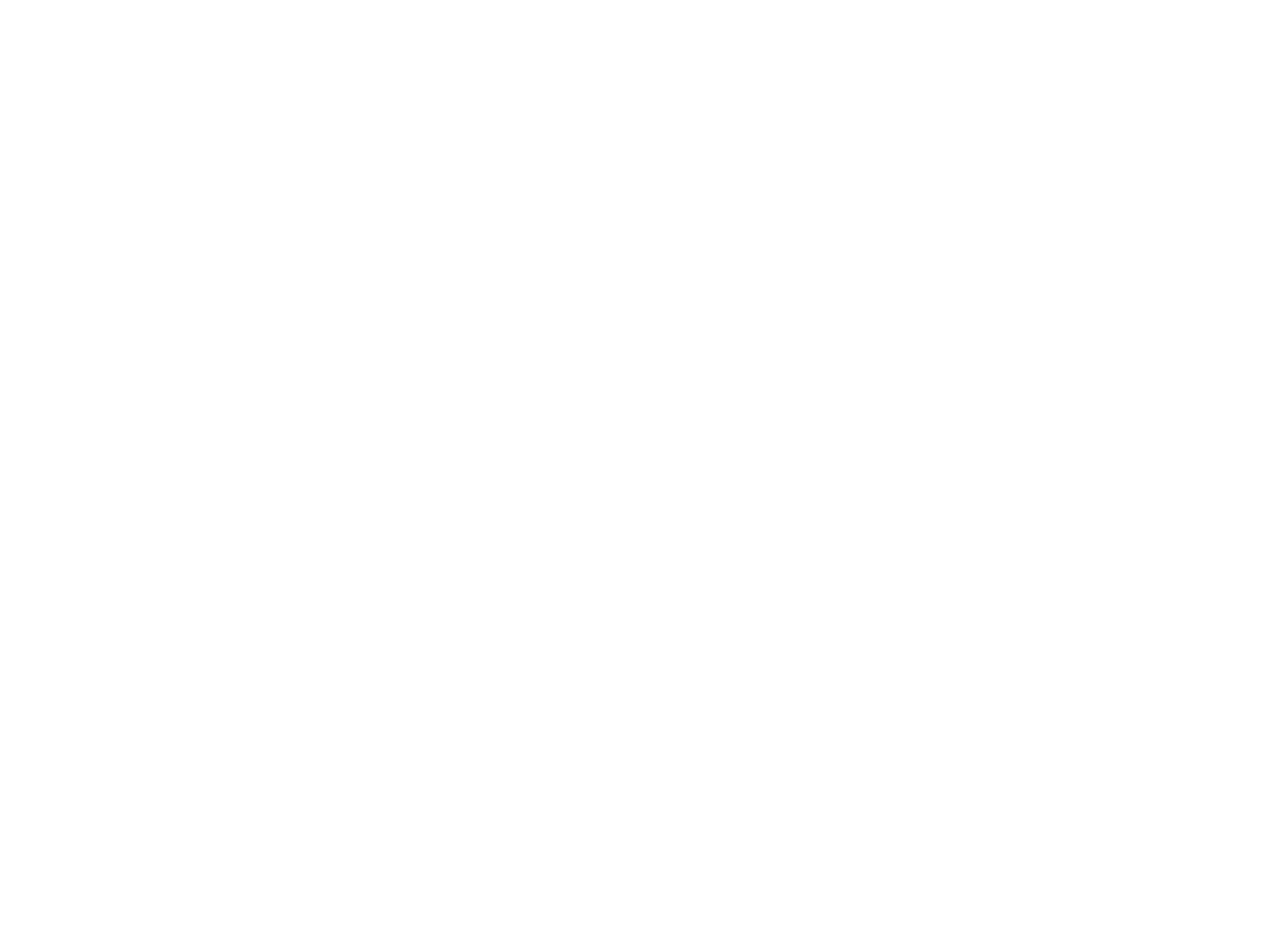
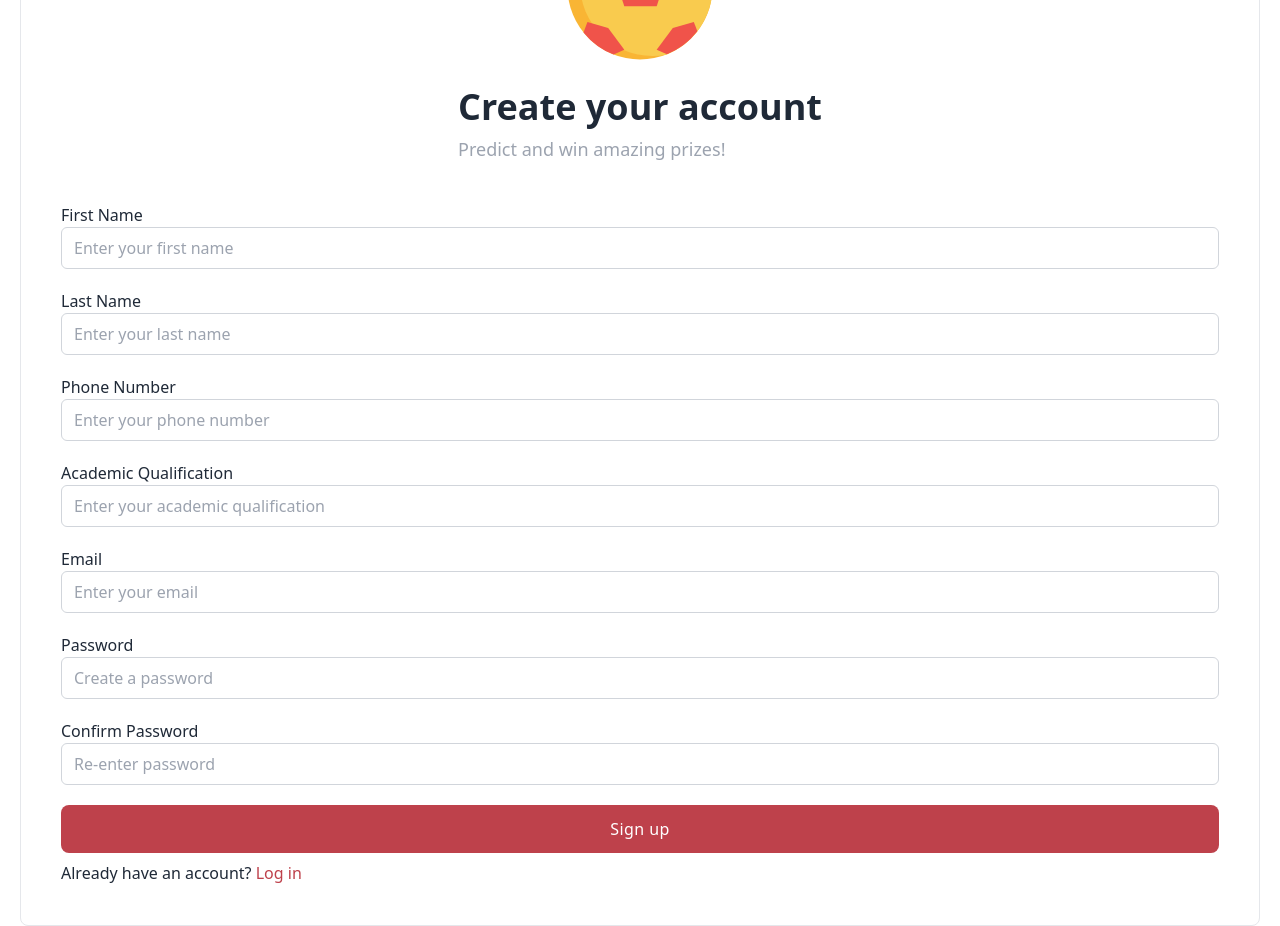
Before and after one commit to subegshahi/wc2022-prediction, a React (Vite) app: page / in a window 1280 px wide. Shown: the part 1040-1966 px from the top of the page. Before the commit the page ends 800 px from the top, so only its background shows below. Built offline with nearby package versions, Linux system fonts and the light colour scheme.

Commit message:
Sign up created

```diff
--- a/src/components/Login.jsx
+++ b/src/components/Login.jsx
@@ -1,16 +1,22 @@
 import React from "react";
+import worldCup from "../assets/icons/world-cup.svg";
 
 export const Login = () => {
   return (
     <section className="text-gray-800 ">
-      <div className="continer mx-auto px-5">
+      <div className="container mx-auto px-5">
         <div className="border rounded-lg p-10 mt-24">
-          <div className=" flex flex-col items-center">
-            <h1 className="font-semibold text-4xl">Welcome back</h1>
+          <div className="flex flex-col items-center">
+            <img className="w-40" src={worldCup} alt="" />
 
-            <h2 className="text-lg text-gray-400 mt-2">
-              Welcome back! Please enter your details
-            </h2>
+            <div className="mt-5">
+              <h1 className="font-semibold text-4xl text-center">
+                Welcome back
+              </h1>
+              <h2 className="text-lg text-gray-400 mt-2">
+                Welcome back! Please enter your details
+              </h2>
+            </div>
           </div>
 
           <form className="mt-10" action="">
--- a/src/components/Signup.tsx
+++ b/src/components/Signup.tsx
@@ -1,5 +1,120 @@
 import React from "react";
+import football from "../assets/icons/football.svg";
 
 export const Signup = () => {
-  return <div>Signup</div>;
+  return (
+    <section className="text-gray-800 ">
+      <div className="container mx-auto px-5">
+        <div className="border rounded-lg p-10 mt-24">
+          <div className="flex flex-col items-center">
+            <img className="w-40" src={football} alt="" />
+
+            <div className="mt-5">
+              <h1 className="font-semibold text-4xl text-center">
+                Create your account
+              </h1>
+              <h2 className="text-lg text-gray-400 mt-2">
+                Predict and win amazing prizes!
+              </h2>
+            </div>
+          </div>
+
+          <form className="mt-10" action="">
+            <div>
+              <label className="block" htmlFor="">
+                First Name
+              </label>
+
+              <input
+                className="w-full py-2 px-3 border border-gray-300 rounded-md focus:outline-none focus:border-primary-500 focus:ring-1 focus:ring-primary-500"
+                type="text"
+                placeholder="Enter your first name"
+              />
+            </div>
+
+            <div className="mt-5">
+              <label className="block" htmlFor="">
+                Last Name
+              </label>
+
+              <input
+                className="w-full py-2 px-3 border border-gray-300 rounded-md focus:outline-none focus:border-primary-500 focus:ring-1 focus:ring-primary-500"
+                type="Email"
+                placeholder="Enter your last name"
+              />
+            </div>
+
+            <div className="mt-5">
+              <label className="block" htmlFor="">
+                Phone Number
+              </label>
+
+              <input
+                className="w-full py-2 px-3 border border-gray-300 rounded-md focus:outline-none focus:border-primary-500 focus:ring-1 focus:ring-primary-500"
+                type="number"
+                placeholder="Enter your phone number"
+              />
+            </div>
+
+            <div className="mt-5">
+              <label className="block" htmlFor="">
+                Academic Qualification
+              </label>
+
+              <input
+                className="w-full py-2 px-3 border border-gray-300 rounded-md focus:outline-none focus:border-primary-500 focus:ring-1 focus:ring-primary-500"
+                type="text"
+                placeholder="Enter your academic qualification"
+              />
+            </div>
+
+            <div className="mt-5">
+              <label className="block" htmlFor="">
+                Email
+              </label>
+
+              <input
+                className="w-full py-2 px-3 border border-gray-300 rounded-md focus:outline-none focus:border-primary-500 focus:ring-1 focus:ring-primary-500"
+                type="Email"
+                placeholder="Enter your email"
+              />
+            </div>
+
+            <div className="mt-5">
+              <label className="block" htmlFor="">
+                Password
+              </label>
+
+              <input
+                className="w-full py-2 px-3 border border-gray-300 rounded-md focus:outline-none focus:border-primary-500 focus:ring-1 focus:ring-primary-500"
+                type="Password"
+                placeholder="Create a password"
+              />
+            </div>
+
+            <div className="mt-5">
+              <label className="block" htmlFor="">
+                Confirm Password
+              </label>
+
+              <input
+                className="w-full py-2 px-3 border border-gray-300 rounded-md focus:outline-none focus:border-primary-500 focus:ring-1 focus:ring-primary-500"
+                type="Password"
+                placeholder="Re-enter password"
+              />
+            </div>
+
+            <button className="bg-primary-500 text-white inline-block mt-5 w-full py-3 rounded-lg font-medium tracking-wide hover:bg-primary-400">
+              Sign up
+            </button>
+          </form>
+
+          <p className="mt-2">
+            Already have an account?{" "}
+            <span className="text-primary-500">Log in</span>
+          </p>
+        </div>
+      </div>
+    </section>
+  );
 };
--- a/src/index.jsx
+++ b/src/index.jsx
@@ -12,7 +12,7 @@
     <Header />
     {/* <Main /> */}
     <Login />
-    {/* <Signup /> */}
+    <Signup />
     {/* <Footer /> */}
   </React.StrictMode>
 );
--- a/tailwind.config.cjs
+++ b/tailwind.config.cjs
@@ -4,7 +4,6 @@
   theme: {
     extend: {
       colors: {
-        // Configure your color palette here
         primary: { 500: "#BE414B", 400: "#c4545d" },
       },
     },
```
Also changed, not shown: src/assets/icons/football.svg (added), src/assets/icons/world-cup.svg (added).
